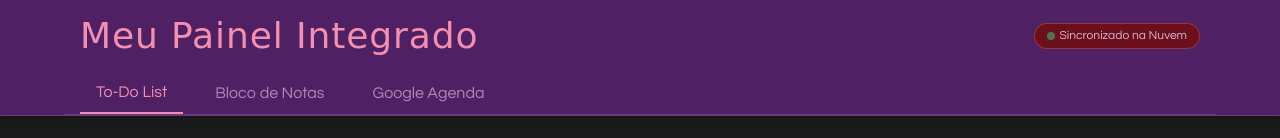
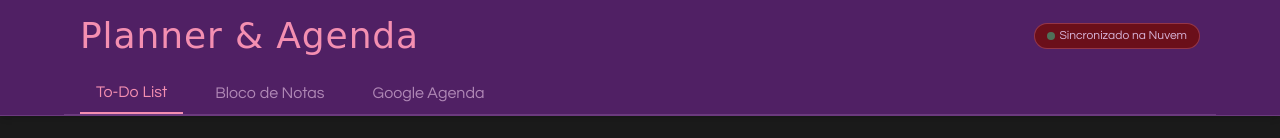
Before and after one commit to skullofenglish/painelpessoal, a plain HTML site: page index.html in a window 1280 px wide. Shown: the top 138 px of the page. Drawn offline with nearby package versions, Linux system fonts and the light colour scheme; no server answers; a web font is replaced by a local one.

Commit message:
Update index.html

```diff
--- a/index.html
+++ b/index.html
@@ -31,7 +31,7 @@
     <header style="background-color: #502064;" class="text-white shadow-md border-b border-[#6B3A7E]">
         <div class="max-w-6xl mx-auto px-4 py-4 flex flex-col sm:flex-row justify-between items-center">
             <h1 class="text-4xl font-title tracking-wide text-[#F48FB1] flex items-center gap-2">
-                Meu Painel Integrado
+                Planner & Agenda
             </h1>
             <div id="sync-status" class="text-xs bg-[#6B0F1A] text-[#D8B4D9] px-3 py-1 rounded-full mt-2 sm:mt-0 flex items-center gap-1 border border-[#F48FB1]/30">
                 <span class="w-2 h-2 rounded-full bg-emerald-400 animate-pulse" id="status-dot"></span>
```
